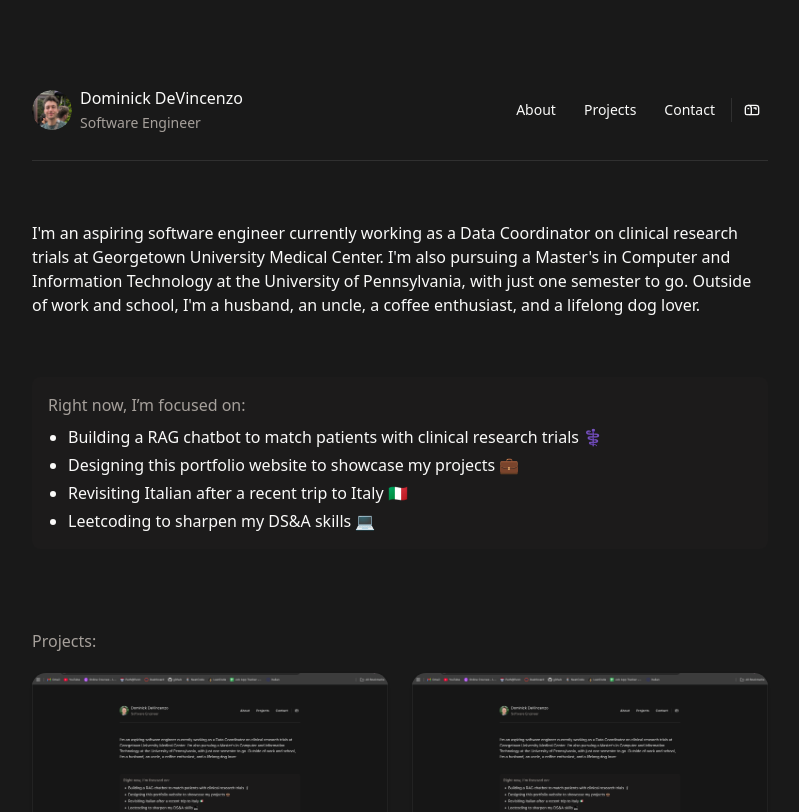
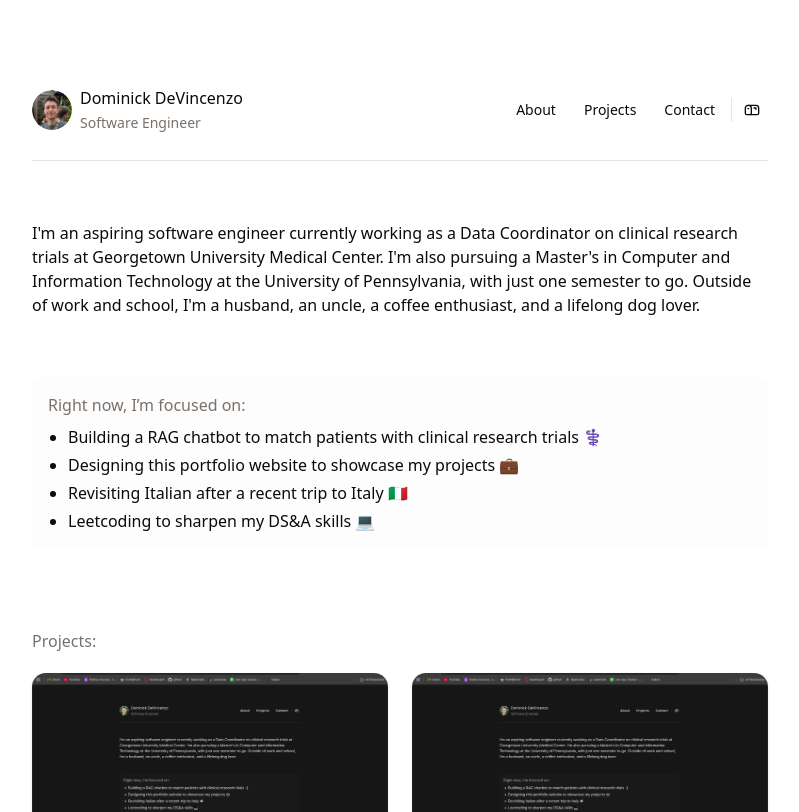
Before and after one commit to dominick-dev/portfolio-website, a Next.js app: page / in a window 1280 px wide. Shown: the top 812 px of the page, without its empty margins (240-1039 px from the left). Built offline with nearby package versions, Linux system fonts and the light colour scheme.

Commit message:
wrapped theme toggle in root

```diff
--- a/src/app/layout.tsx
+++ b/src/app/layout.tsx
@@ -2,6 +2,7 @@
 import "./globals.css";
 import { Toaster } from "@/components/ui/sonner";
 import { Inter } from "next/font/google";
+import { ThemeProvider } from "@/components/theme-provider";
 
 const inter = Inter({
   variable: "--font-inter",
@@ -20,11 +21,13 @@
   children: React.ReactNode;
 }>) {
   return (
-    <html lang="en" className="dark">
+    <html lang="en" suppressHydrationWarning className="dark">
       <body className={`${inter.variable} font-sans antialiased`}>
+        <ThemeProvider attribute="class" defaultTheme="system" enableSystem disableTransitionOnChange>
         <div className="min-h-screen px-6 sm:px-12 md:px-24 lg:px-32 xl:px-48 2xl:px-72 py-15">
           <div className="mx-auto w-full max-w-3xl">{children}</div>
         </div>
+        </ThemeProvider>
         <Toaster position="top-center" richColors />
       </body>
     </html>
```
